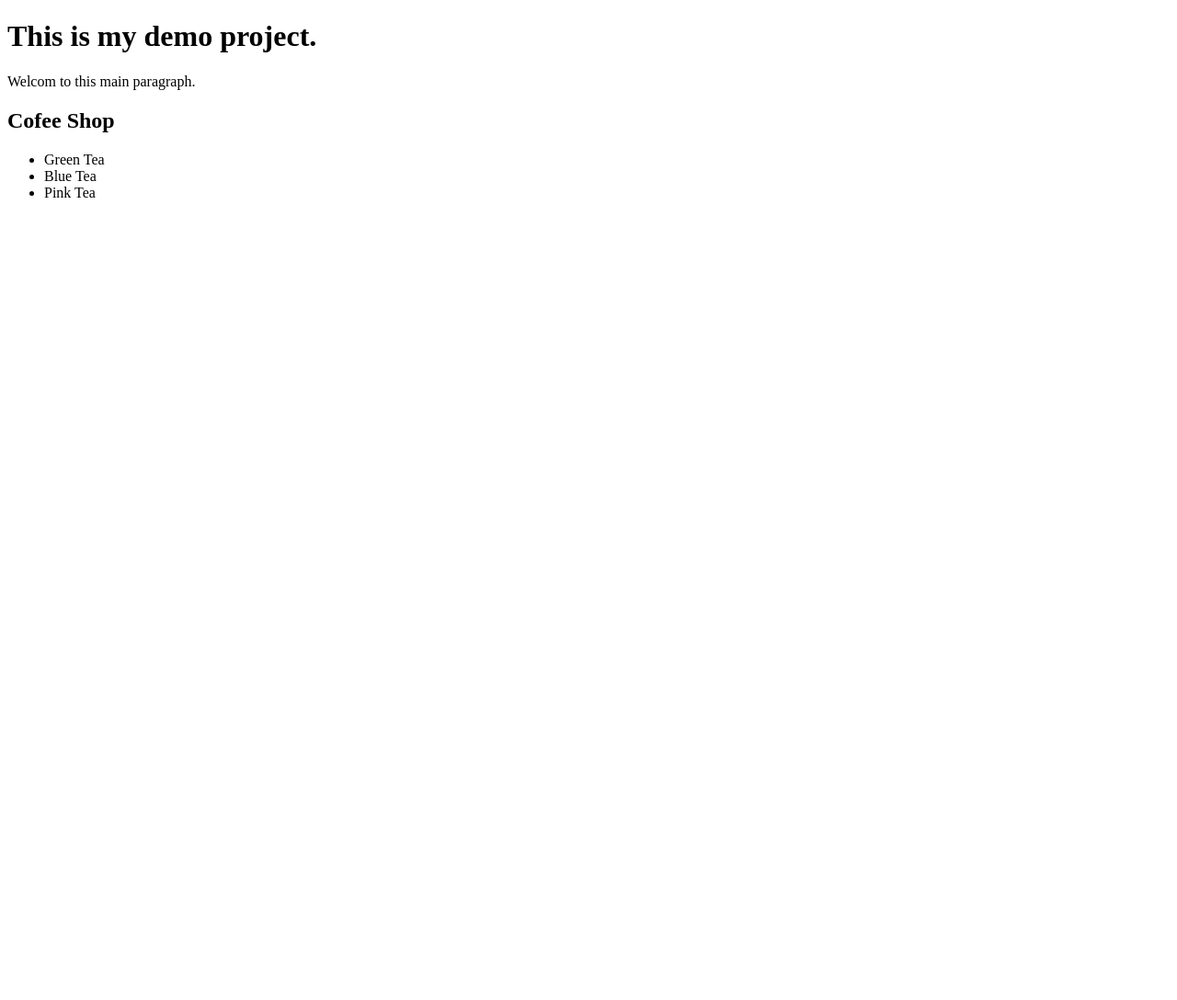
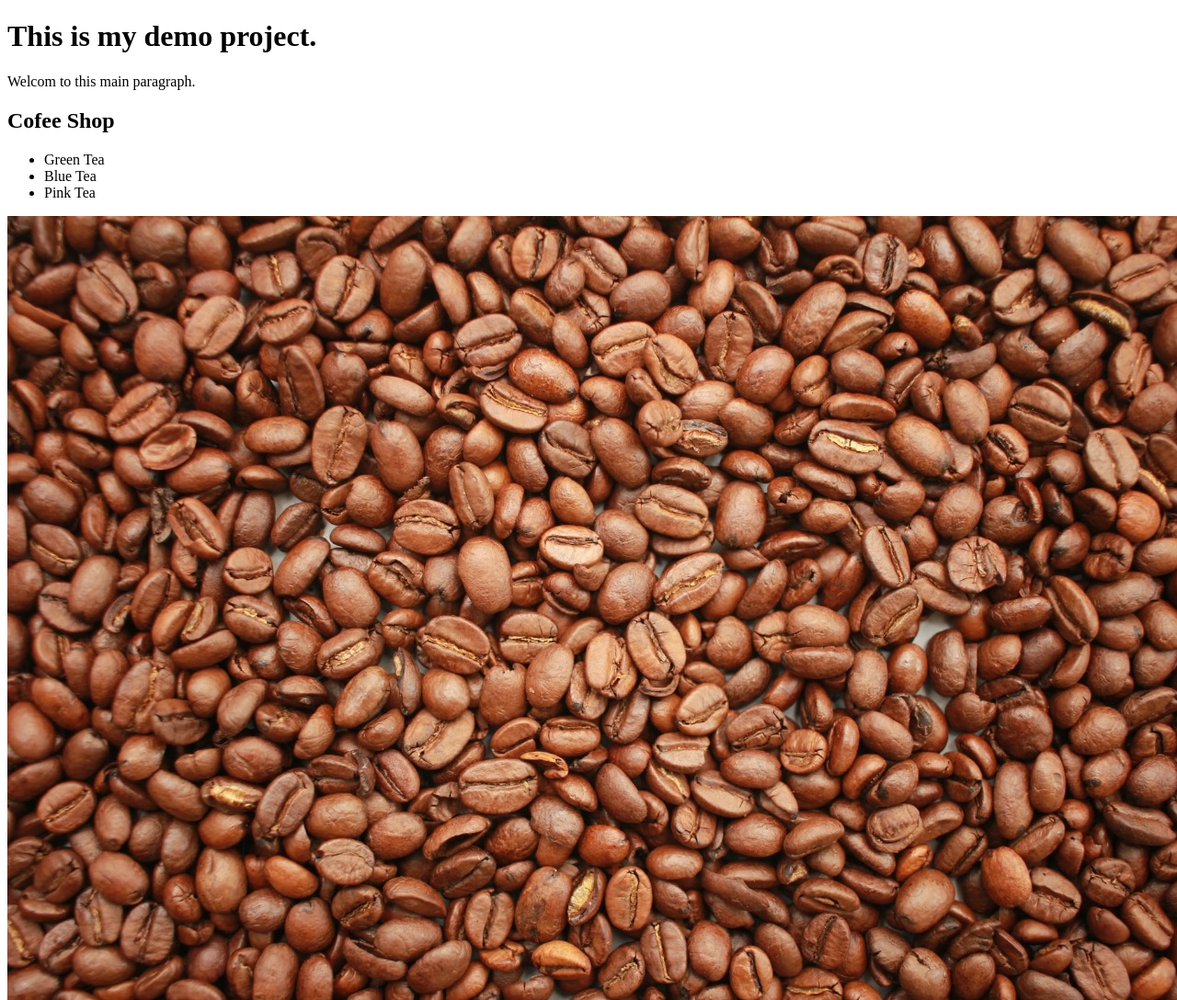
Before and after one commit to em-usman/firstGithuprepo-2022ag8079, a plain HTML site: page index.html in a window 1280 px wide. Shown: the whole page at 92% size. Before the commit the page ends 800 px from the top, so only its background shows below. Drawn offline with Linux system fonts and the light colour scheme.

Commit message:
add image in html file

```diff
--- a/index.html
+++ b/index.html
@@ -20,5 +20,9 @@
             Pink Tea
         </li>
     </ul>
+<div>
+    <img src="pic/WhatsApp Image 2024-09-30 at 13.28.20_879ce504.jpg" alt="image">
+</div>
+
 </body>
 </html>
```
